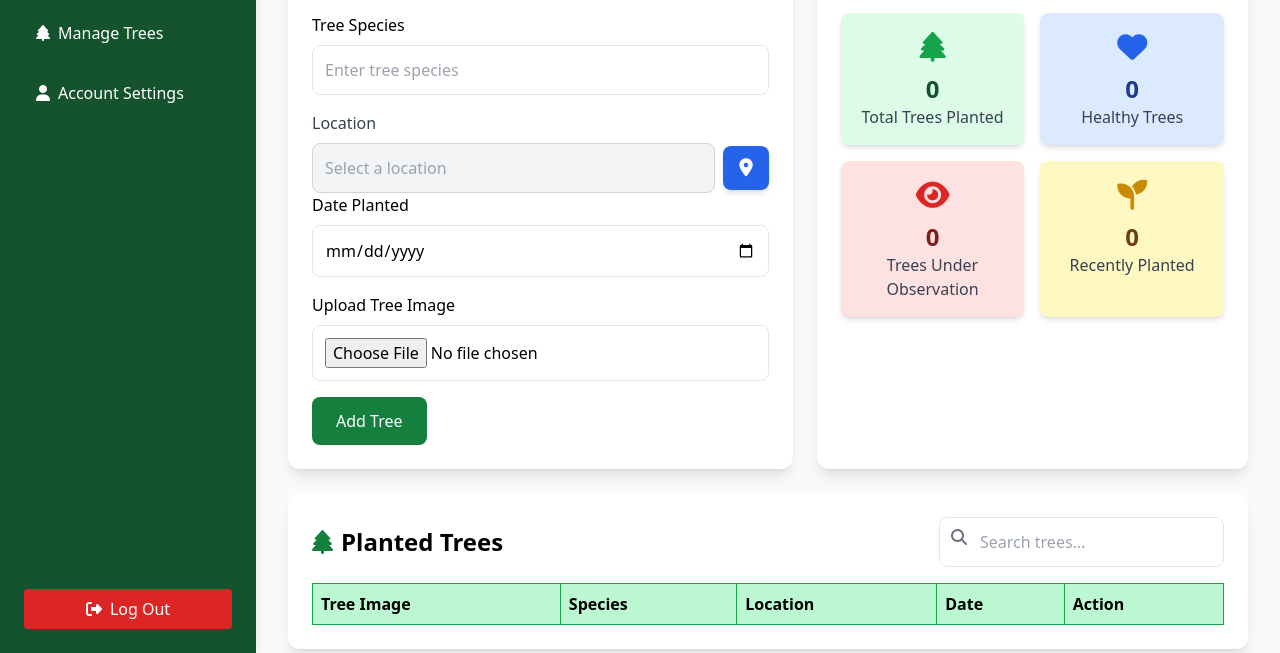
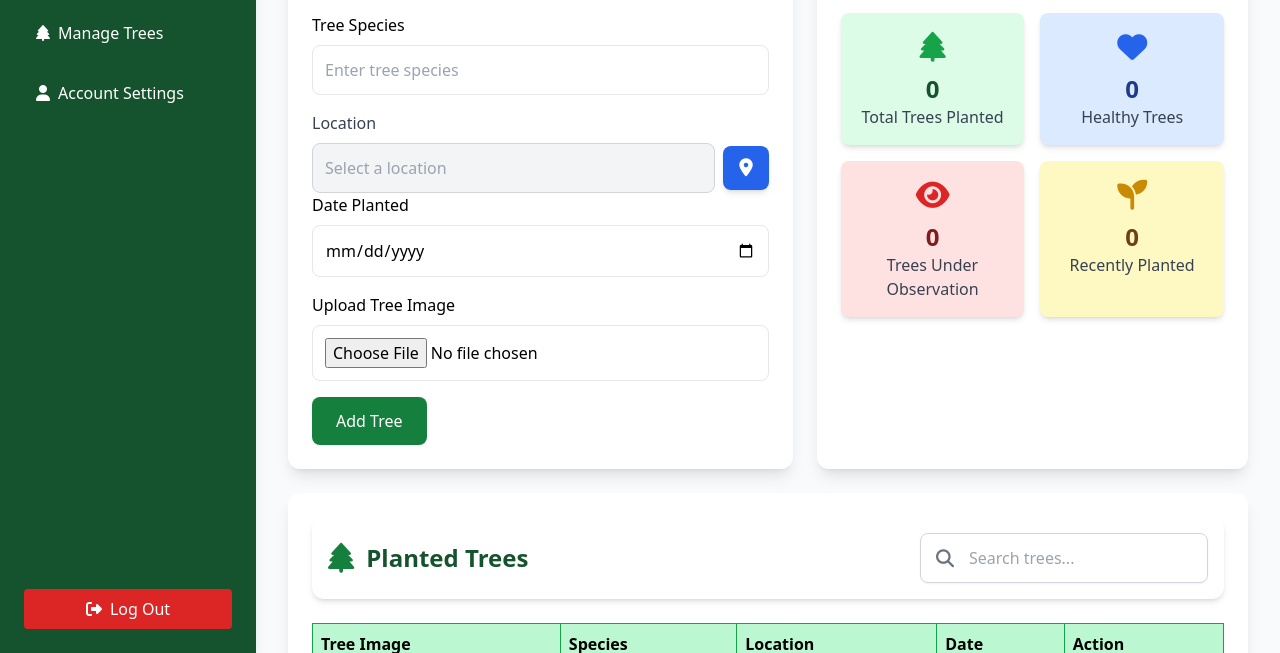
Before and after one commit to Tuitchi/TreePlantingTracker, a plain HTML site: page admin-dashboard.html in a window 1280 px wide. Shown: the part 147-800 px from the top of the page. Drawn offline with nearby package versions, Linux system fonts and the light colour scheme.

Commit message:
Update admin-dashboard.html

```diff
--- a/admin-dashboard.html
+++ b/admin-dashboard.html
@@ -134,18 +134,23 @@
             </div>
             <div class="bg-white p-6 rounded-xl shadow-lg mt-6 overflow-x-auto">
                 <!-- Title and Search Bar -->
-                <div class="flex justify-between items-center mb-4">
-                    <h2 class="text-2xl font-semibold flex items-center gap-2">
-                        <i class="fas fa-tree text-green-700"></i> Planted Trees
+                <div class="flex justify-between items-center mb-6 bg-white p-4 rounded-xl shadow-md">
+                    <!-- Title with Icon -->
+                    <h2 class="text-2xl font-semibold flex items-center gap-3 text-green-900">
+                        <i class="fas fa-tree text-green-700 text-3xl"></i> Planted Trees
                     </h2>
-                    <!-- Search Bar with Icon -->
-                    <div class="relative">
+
+                    <!-- Search Bar with Hover Effect -->
+                    <div class="relative w-72">
                         <input type="text" id="searchInput" placeholder="Search trees..."
-                            class="p-3 pl-10 border rounded-lg focus:outline-none focus:ring-2 focus:ring-green-700"
-                            onkeyup="filterTable()">
-                        <i class="fas fa-search absolute left-3 top-3 text-gray-500"></i>
+                            class="w-full p-3 pl-12 border border-gray-300 rounded-lg shadow-sm
+                                   focus:outline-none focus:ring-2 focus:ring-green-700
+                                   focus:border-green-700 transition hover:border-green-500 hover:shadow-md">
+                        <i class="fas fa-search absolute left-4 top-3 text-gray-500 text-lg"></i>
                     </div>
                 </div>
+
+
 
                 <!-- Table -->
                 <table class="w-full border-collapse border border-gray-300 text-left text-sm md:text-base">
```
